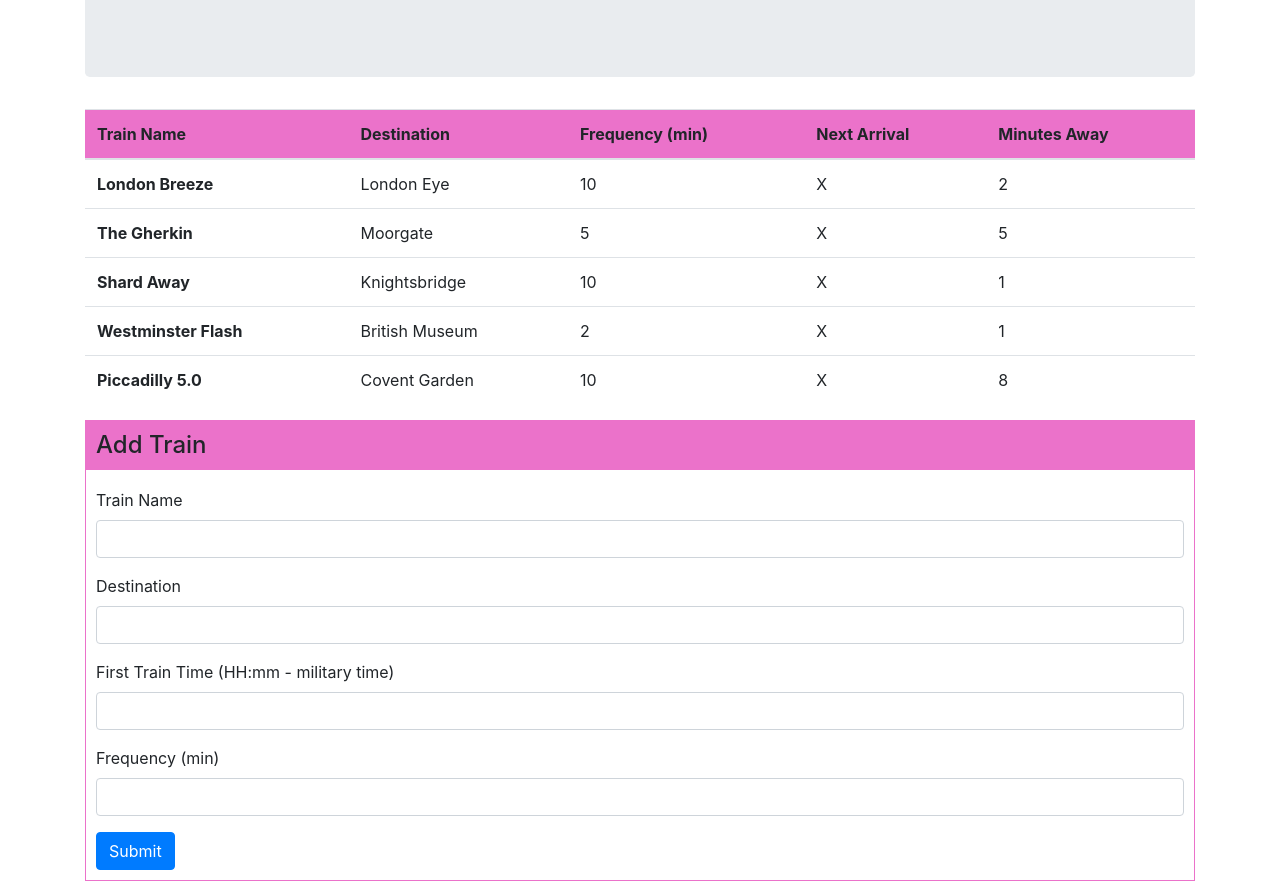
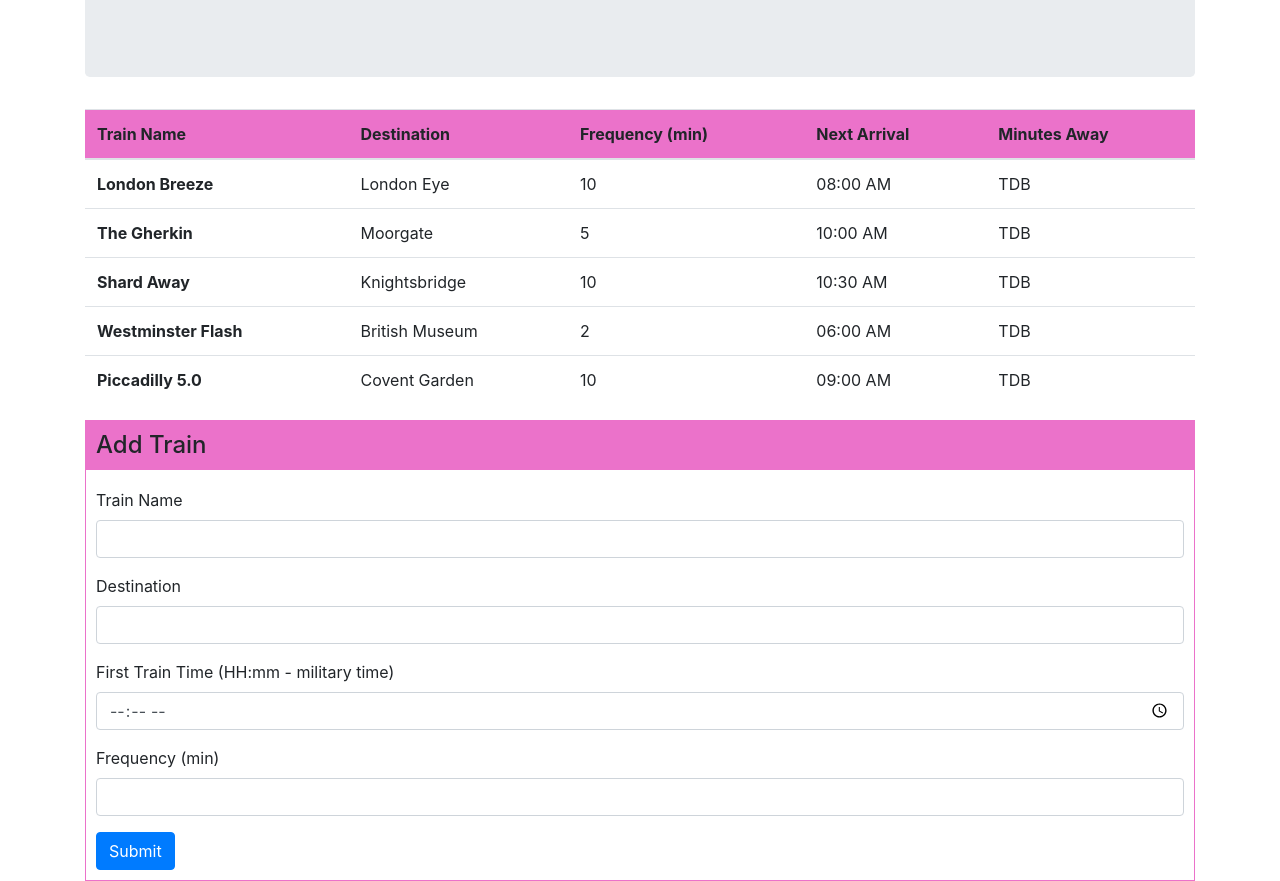
Before and after one commit to Dominica2020/Train-Scheduler, a plain HTML site: page index.html in a window 1280 px wide. Shown: the part 201-1082 px from the top of the page. Drawn offline with nearby package versions, Linux system fonts and the light colour scheme; no server answers.

Commit message:
submitting what I currently have for the homework. I will still work on at least getting inputs submitted to show up in the HTML. My final goal will be to utilize Moment.

```diff
--- a/assets/javascript/trains.js
+++ b/assets/javascript/trains.js
@@ -18,12 +18,19 @@ var firebaseConfig = {
   // Database Variable
   var database = firebase.database();
 
+  // Global Time Variables
+
+  var randomTime = "12:00:00";
+  var randomFormat = "hh:mm:ss";
+
   //---------Pseudocode Notes---------//
   // Create ability for user to add and submit train details
 
-  // Submitted details should update the database & HTML
+  // Submitted details should update the HTML & database
 
-  // Use Moment.js to determine next train times
+  // Use Moment.js to determine minutes away
 
-  var randomTime = "12:00:00";
-  var randomFormat = "hh:mm:ss";
+  $("button").on("click", function () {
+    alert("Submitted");
+    var newRow = $("<>")
+  });
--- a/index.html
+++ b/index.html
@@ -44,36 +44,36 @@
                 <th scope="row">London Breeze</th>
                 <td>London Eye</td>
                 <td>10</td>
-                <td>X</td>
-                <td>2</td>
+                <td>08:00 AM</td>
+                <td>TDB</td>
               </tr>
               <tr>
                 <th scope="row">The Gherkin</th>
                 <td>Moorgate</td>
                 <td>5</td>
-                <td>X</td>
-                <td>5</td>
+                <td>10:00 AM</td>
+                <td>TDB</td>
               </tr>
               <tr>
                 <th scope="row">Shard Away</th>
                 <td>Knightsbridge</td>
                 <td>10</td>
-                <td>X</td>
-                <td>1</td>
+                <td>10:30 AM</td>
+                <td>TDB</td>
               </tr>
               <tr>
                 <th scope="row">Westminster Flash</th>
                 <td>British Museum</td>
                 <td>2</td>
-                <td>X</td>
-                <td>1</td>
+                <td>06:00 AM</td>
+                <td>TDB</td>
               </tr>
               <tr>
                 <th scope="row">Piccadilly 5.0</th>
                 <td>Covent Garden</td>
                 <td>10</td>
-                <td>X</td>
-                <td>8</td>
+                <td>09:00 AM</td>
+                <td>TDB</td>
               </tr>
             </tbody>
           </table>
@@ -87,22 +87,22 @@
           <h4>Add Train</h4>
           <form>
             <div class="form-group">
-              <label for="exampleInputPassword1">Train Name</label>
-              <input type="password" class="form-control" id="exampleInputPassword1">
+              <label for="exampleInputName">Train Name</label>
+              <input type="name" class="form-control" id="exampleInputName">
             </div>
             <div class="form-group">
-              <label for="exampleInputPassword1">Destination</label>
-              <input type="password" class="form-control" id="exampleInputPassword1">
+              <label for="exampleInputDestination">Destination</label>
+              <input type="destination" class="form-control" id="exampleInputDestination">
             </div>
             <div class="form-group">
-              <label for="exampleInputPassword1">First Train Time (HH:mm - military time)</label>
-              <input type="password" class="form-control" id="exampleInputPassword1">
+              <label for="exampleInputTime">First Train Time (HH:mm - military time)</label>
+              <input type="time" class="form-control" id="exampleInputTime">
             </div>
             <div class="form-group">
-              <label for="exampleInputPassword1">Frequency (min)</label>
-              <input type="password" class="form-control" id="exampleInputPassword1">
+              <label for="exampleInputMinutes">Frequency (min)</label>
+              <input type="minutes" class="form-control" id="exampleInputMinutes">
             </div>
-            <button type="submit" class="btn btn-primary">Submit</button>
+            <button type="button" class="btn btn-primary">Submit</button>
           </form>
         </div>
       </div>
```
